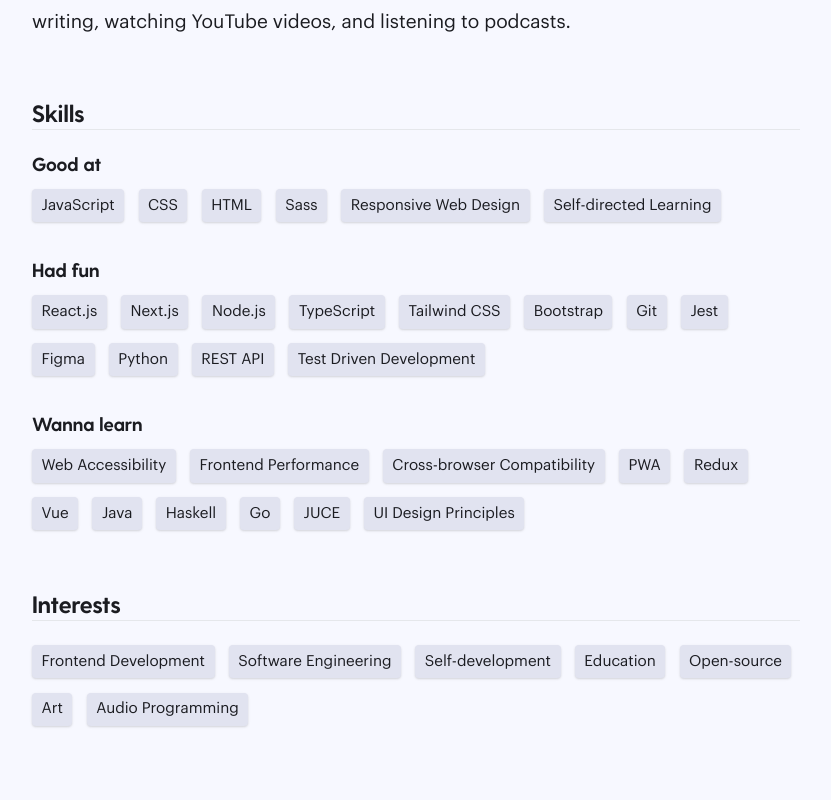
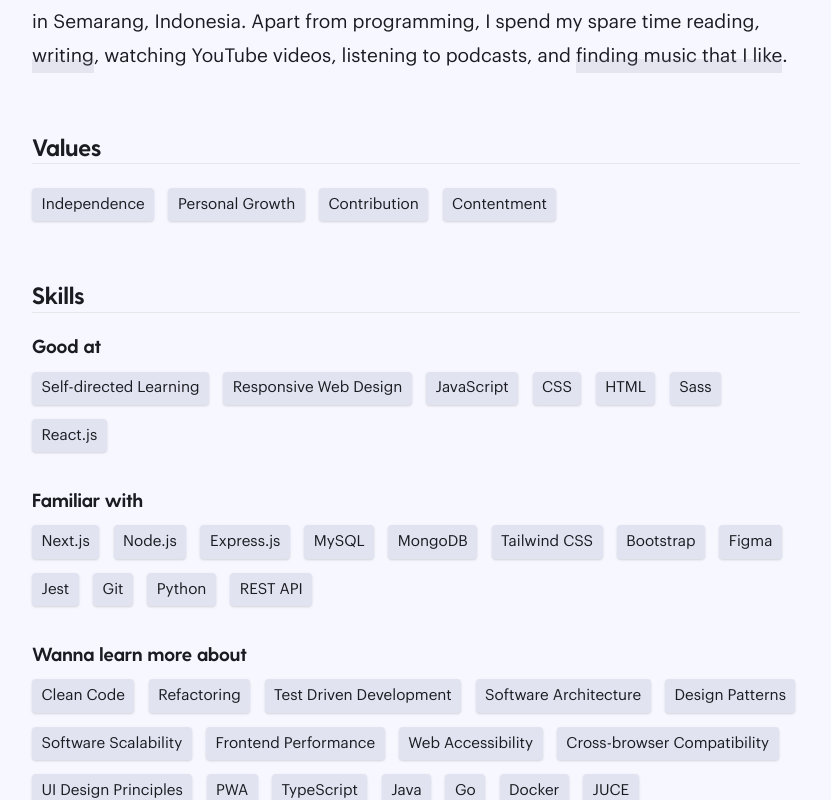
Before and after one commit to nadiannis/nadiannis-site, a Next.js app: page /about in a window 1280 px wide. Shown: the part 644-1444 px from the top of the page, without its empty margins (224-1055 px from the left). Built offline with nearby package versions, Linux system fonts and the light colour scheme.

Commit message:
feat: modify about page

```diff
--- a/data/interests.json
+++ b/data/interests.json
@@ -1,30 +1,30 @@
 [
   {
     "id": "in1",
-    "name": "Frontend Development"
+    "name": "Software Engineering"
   },
   {
     "id": "in2",
-    "name": "Software Engineering"
+    "name": "Self-development"
   },
   {
     "id": "in3",
-    "name": "Self-development"
+    "name": "Education"
   },
   {
     "id": "in4",
-    "name": "Education"
+    "name": "Open-source"
   },
   {
     "id": "in5",
-    "name": "Open-source"
+    "name": "Art"
   },
   {
     "id": "in6",
-    "name": "Art"
+    "name": "Audio Engineering"
   },
   {
     "id": "in7",
-    "name": "Audio Programming"
+    "name": "Human Rights"
   }
 ]
--- a/data/skills.json
+++ b/data/skills.json
@@ -1,147 +1,177 @@
 [
   {
     "id": "sk1",
+    "name": "Self-directed Learning",
+    "category": "good at"
+  },
+  {
+    "id": "sk2",
+    "name": "Responsive Web Design",
+    "category": "good at"
+  },
+  {
+    "id": "sk3",
     "name": "JavaScript",
     "category": "good at"
   },
   {
-    "id": "sk2",
+    "id": "sk4",
     "name": "CSS",
     "category": "good at"
   },
   {
-    "id": "sk3",
+    "id": "sk5",
     "name": "HTML",
     "category": "good at"
   },
   {
-    "id": "sk4",
+    "id": "sk6",
     "name": "Sass",
-    "category": "good at"
-  },
-  {
-    "id": "sk5",
-    "name": "Responsive Web Design",
-    "category": "good at"
-  },
-  {
-    "id": "sk6",
-    "name": "Self-directed Learning",
     "category": "good at"
   },
   {
     "id": "sk7",
     "name": "React.js",
-    "category": "had fun"
+    "category": "good at"
   },
   {
     "id": "sk8",
     "name": "Next.js",
-    "category": "had fun"
+    "category": "familiar with"
   },
   {
     "id": "sk9",
     "name": "Node.js",
-    "category": "had fun"
+    "category": "familiar with"
   },
   {
     "id": "sk10",
-    "name": "TypeScript",
-    "category": "had fun"
+    "name": "Express.js",
+    "category": "familiar with"
   },
   {
     "id": "sk11",
-    "name": "Tailwind CSS",
-    "category": "had fun"
+    "name": "MySQL",
+    "category": "familiar with"
   },
   {
     "id": "sk12",
-    "name": "Bootstrap",
-    "category": "had fun"
+    "name": "MongoDB",
+    "category": "familiar with"
   },
   {
     "id": "sk13",
-    "name": "Git",
-    "category": "had fun"
+    "name": "Tailwind CSS",
+    "category": "familiar with"
   },
   {
     "id": "sk14",
-    "name": "Jest",
-    "category": "had fun"
+    "name": "Bootstrap",
+    "category": "familiar with"
   },
   {
     "id": "sk15",
     "name": "Figma",
-    "category": "had fun"
+    "category": "familiar with"
   },
   {
     "id": "sk16",
-    "name": "Python",
-    "category": "had fun"
+    "name": "Jest",
+    "category": "familiar with"
   },
   {
     "id": "sk17",
-    "name": "REST API",
-    "category": "had fun"
+    "name": "Git",
+    "category": "familiar with"
   },
   {
     "id": "sk18",
-    "name": "Test Driven Development",
-    "category": "had fun"
+    "name": "Python",
+    "category": "familiar with"
   },
   {
     "id": "sk19",
-    "name": "Web Accessibility",
-    "category": "wanna learn"
+    "name": "REST API",
+    "category": "familiar with"
   },
   {
     "id": "sk20",
-    "name": "Frontend Performance",
-    "category": "wanna learn"
+    "name": "Clean Code",
+    "category": "wanna learn more"
   },
   {
     "id": "sk21",
-    "name": "Cross-browser Compatibility",
-    "category": "wanna learn"
+    "name": "Refactoring",
+    "category": "wanna learn more"
   },
   {
     "id": "sk22",
-    "name": "PWA",
-    "category": "wanna learn"
+    "name": "Test Driven Development",
+    "category": "wanna learn more"
   },
   {
     "id": "sk23",
-    "name": "Redux",
-    "category": "wanna learn"
+    "name": "Software Architecture",
+    "category": "wanna learn more"
   },
   {
     "id": "sk24",
-    "name": "Vue",
-    "category": "wanna learn"
+    "name": "Design Patterns",
+    "category": "wanna learn more"
   },
   {
     "id": "sk25",
-    "name": "Java",
-    "category": "wanna learn"
+    "name": "Software Scalability",
+    "category": "wanna learn more"
   },
   {
     "id": "sk26",
-    "name": "Haskell",
-    "category": "wanna learn"
+    "name": "Frontend Performance",
+    "category": "wanna learn more"
   },
   {
     "id": "sk27",
-    "name": "Go",
-    "category": "wanna learn"
+    "name": "Web Accessibility",
+    "category": "wanna learn more"
   },
   {
     "id": "sk28",
-    "name": "JUCE",
-    "category": "wanna learn"
+    "name": "Cross-browser Compatibility",
+    "category": "wanna learn more"
   },
   {
     "id": "sk29",
     "name": "UI Design Principles",
-    "category": "wanna learn"
+    "category": "wanna learn more"
+  },
+  {
+    "id": "sk30",
+    "name": "PWA",
+    "category": "wanna learn more"
+  },
+  {
+    "id": "sk31",
+    "name": "TypeScript",
+    "category": "wanna learn more"
+  },
+  {
+    "id": "sk32",
+    "name": "Java",
+    "category": "wanna learn more"
+  },
+  {
+    "id": "sk33",
+    "name": "Go",
+    "category": "wanna learn more"
+  },
+  {
+    "id": "sk34",
+    "name": "Docker",
+    "category": "wanna learn more"
+  },
+  {
+    "id": "sk35",
+    "name": "JUCE",
+    "category": "wanna learn more"
   }
 ]
--- /dev/null
+++ b/data/values.json
@@ -0,0 +1,18 @@
+[
+  {
+    "id": "val1",
+    "name": "Independence"
+  },
+  {
+    "id": "val2",
+    "name": "Personal Growth"
+  },
+  {
+    "id": "val3",
+    "name": "Contribution"
+  },
+  {
+    "id": "val4",
+    "name": "Contentment"
+  }
+]
--- a/pages/about.js
+++ b/pages/about.js
@@ -1,4 +1,6 @@
 import Head from 'next/head';
+import Link from 'next/link';
+import valuesData from '@/data/values.json';
 import skillsData from '@/data/skills.json';
 import interestsData from '@/data/interests.json';
 
@@ -11,8 +13,14 @@
     skills.filter((skill) => skill.category === category);
 
   const skillsGoodAt = filterSkillsByCategory(skillsData, 'good at');
-  const skillsHadFun = filterSkillsByCategory(skillsData, 'had fun');
-  const skillsWannaLearn = filterSkillsByCategory(skillsData, 'wanna learn');
+  const skillsFamiliarWith = filterSkillsByCategory(
+    skillsData,
+    'familiar with'
+  );
+  const skillsWannaLearnMore = filterSkillsByCategory(
+    skillsData,
+    'wanna learn more'
+  );
 
   return (
     <>
@@ -46,15 +54,39 @@
               <p className="mb-5">
                 Combining the art of design with the science of programming has
                 been fascinating to me. I like to turn ideas into great-looking
-                usable apps. I&apos;m also interested to combine programming
-                with other fields, such as audio engineering and education.
+                usable apps. But I also enjoy dealing with behind-the-scenes
+                processes in apps. My goal is to create production-ready apps
+                that solve problems.
               </p>
               <p className="mb-5">
                 I was born in Jakarta, grew up in Bekasi, and went to school to
                 learn computer science in Semarang, Indonesia. Apart from
-                programming, I spend my spare time reading, writing, watching
-                YouTube videos, and listening to podcasts.
+                programming, I spend my spare time reading,{' '}
+                <Link href="/blog">
+                  <a href="/blog" className="link">
+                    writing
+                  </a>
+                </Link>
+                , watching YouTube videos, listening to podcasts, and{' '}
+                <a
+                  href="https://open.spotify.com/playlist/4mzMdEtWIaKrn1tSVWeV0U"
+                  target="_blank"
+                  rel="noreferrer"
+                  className="link"
+                >
+                  finding music that I like
+                </a>
+                .
               </p>
+            </div>
+
+            <div className="mt-12">
+              <h2 className="mb-5 text-xl border-b dark:border-gray-800">
+                Values
+              </h2>
+              <div className="mb-8">
+                <BadgeList data={valuesData} />
+              </div>
             </div>
 
             <div className="mt-12">
@@ -66,12 +98,12 @@
                 <BadgeList data={skillsGoodAt} />
               </div>
               <div className="mb-8">
-                <h3 className="mb-3">Had fun</h3>
-                <BadgeList data={skillsHadFun} />
+                <h3 className="mb-3">Familiar with</h3>
+                <BadgeList data={skillsFamiliarWith} />
               </div>
               <div className="mb-8">
-                <h3 className="mb-3">Wanna learn</h3>
-                <BadgeList data={skillsWannaLearn} />
+                <h3 className="mb-3">Wanna learn more about</h3>
+                <BadgeList data={skillsWannaLearnMore} />
               </div>
             </div>
 
```
